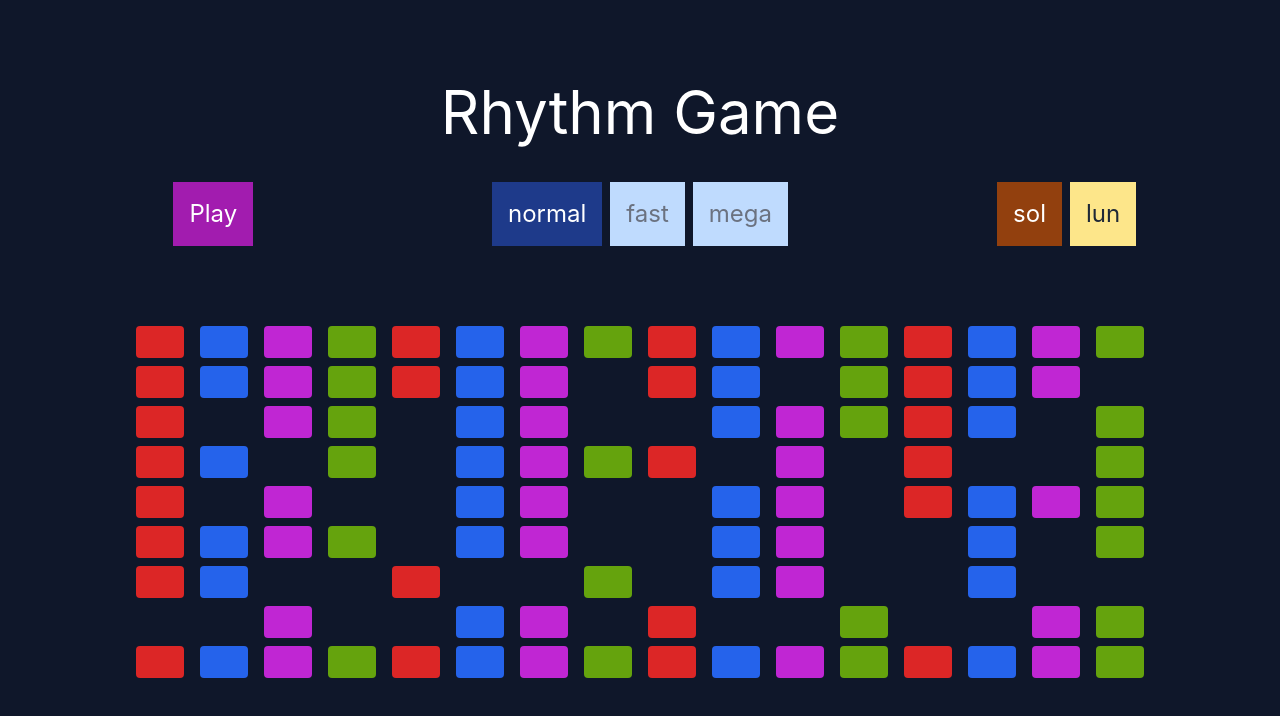
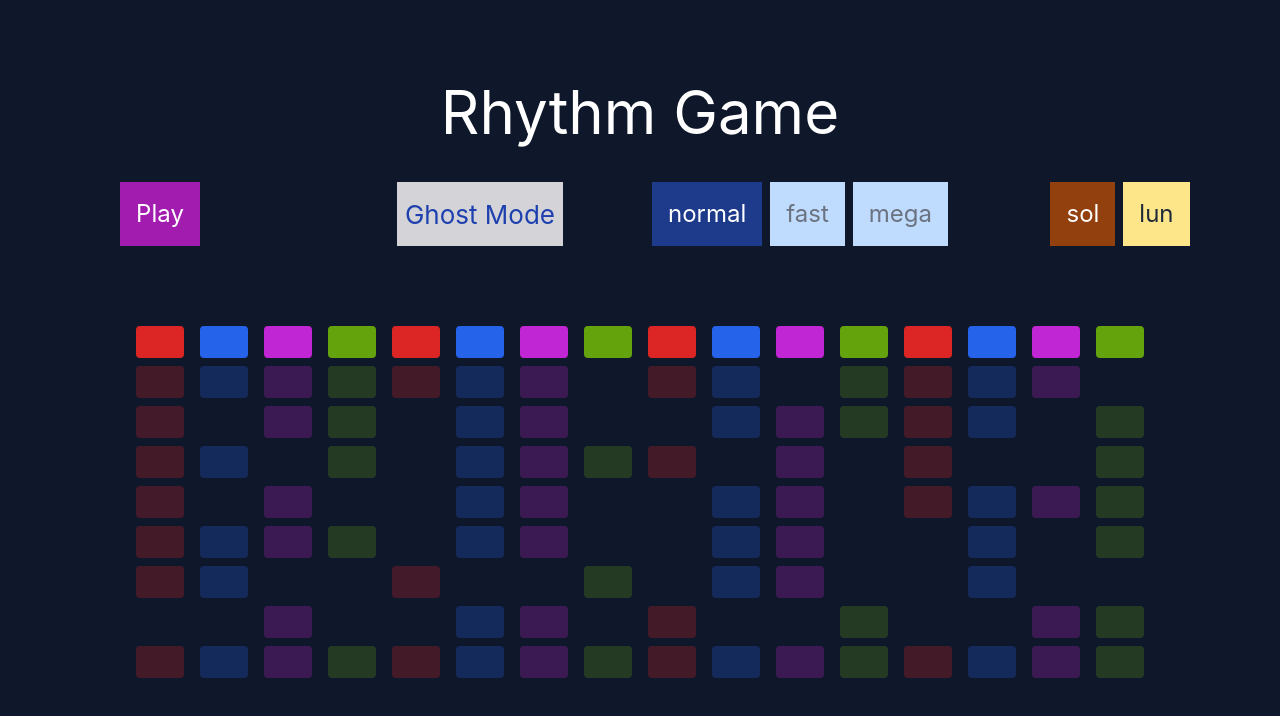
Before and after one commit to samklevin/rhythm, a React (Create React App) app: page / in a window 1280 px wide. Shown: the top 716 px of the page. Built offline with nearby package versions, Linux system fonts and the light colour scheme.

Commit message:
add ghost mode

```diff
--- a/src/App.js
+++ b/src/App.js
@@ -15,6 +15,7 @@ function App() {
   const [tempo, setTempo] = useState(56);
   const [songIndex, setSongIndex] = useState(0);
   const [viewingResults, setViewingResults] = useState(false);
+  const [ghostMode, setGhostMode] = useState(true);
   const [lockedAt, setLockedAt] = useState();
   const songRef = useRef(generateSong(songIndex));
 
@@ -31,6 +32,7 @@ function App() {
     setLockedAt(null);
     Tone.Transport.stop();
     setViewingResults(true);
+    setGhostMode(false);
   };
 
   useEffect(() => {
@@ -72,6 +74,8 @@ function App() {
           </div>
         ) : (
           <SongSettings
+            ghostMode={ghostMode}
+            setGhostMode={setGhostMode}
             tempo={tempo}
             setTempo={setTempo}
             songIndex={songIndex}
@@ -82,9 +86,9 @@ function App() {
           />
         )}
         <SongDisplay
+          ghostMode={ghostMode}
           songRef={songRef}
           isPlaying={isPlaying}
-          position={position}
           hits={hits}
         />
       </header>
--- a/src/components/SongDisplay.js
+++ b/src/components/SongDisplay.js
@@ -1,10 +1,26 @@
 import React from "react";
 import DisplayRow from "./DisplayRow";
+import * as Tone from "tone";
 
-const SongDisplay = ({ songRef, position, isPlaying, hits }) => (
+const SongDisplay = ({ ghostMode, songRef, isPlaying, hits }) => {
+  const obscureRow = (i) => {
+    const thisRow = songRef.current.slice(i * 16, (i + 1) * 16);
+    const activeNote = thisRow.find(
+      (note) => note.time === Tone.Transport.position.split(".")[0]
+    );
+    if (activeNote) {
+      return false;
+    }
+    return true;
+  };
+
+  return (
     <div className="p-8 bg-slate-900">
       {[...Array(Math.floor(songRef.current.length / 16))].map((_, i) => (
-      <div key={`row-${i}`} className="flex my-2">
+        <div
+          key={`row-${i}`}
+          className={`flex my-2 ${ghostMode && obscureRow(i) && "opacity-25"}`}
+        >
           <DisplayRow
             songSlice={songRef.current.slice(i * 16, (i + 1) * 16)}
             isPlaying={isPlaying}
@@ -14,4 +30,5 @@ const SongDisplay = ({ songRef, position, isPlaying, hits }) => (
       ))}
     </div>
   );
+};
 export default SongDisplay;
--- a/src/components/SongSettings.js
+++ b/src/components/SongSettings.js
@@ -3,6 +3,8 @@ import { generateSong } from "../songMaker";
 
 const SongSettings = ({
   isPlaying,
+  ghostMode,
+  setGhostMode,
   tempo,
   setTempo,
   songIndex,
@@ -19,7 +21,7 @@ const SongSettings = ({
 
   return (
     <div className="my-10 flex w-full">
-      <div className="w-1/3 flex justify-center">
+      <div className="w-1/4 flex justify-center">
         {!isPlaying && (
           <button
             className="bg-fuchsia-700 text-white text-2xl p-4 translate-y-0 disabled:bg-fuchsia-200 disabled:cursor-not-allowed"
@@ -29,7 +31,19 @@ const SongSettings = ({
           </button>
         )}
       </div>
-      <div className="w-1/3 flex justify-center space-x-2">
+      <div className="w-1/4 flex justify-center space-x-2">
+        <button
+          onClick={() => setGhostMode((prevMode) => !prevMode)}
+          className={`px-2 ${
+            ghostMode
+              ? "bg-zinc-300 text-blue-800"
+              : "bg-zinc-800 text-blue-100"
+          }`}
+        >
+          Ghost Mode
+        </button>
+      </div>
+      <div className="w-1/4 flex justify-center space-x-2">
         <button
           onClick={updateTempo(56)}
           className={`${
@@ -61,7 +75,7 @@ const SongSettings = ({
           mega
         </button>
       </div>
-      <div className="w-1/3 flex justify-center space-x-2">
+      <div className="w-1/4 flex justify-center space-x-2">
         <button
           onClick={updateSongIndex(0)}
           className={`${
--- a/tailwind.config.js
+++ b/tailwind.config.js
@@ -1,10 +1,8 @@
 /** @type {import('tailwindcss').Config} */
 module.exports = {
-  content: [
-    "./src/**/*.{js,jsx,ts,tsx}",
-  ],
+  content: ["./src/**/*.{js,jsx,ts,tsx}"],
   theme: {
     extend: {},
   },
   plugins: [],
-}
+};
```
Lines whose indentation alone changed are shown as unchanged.
